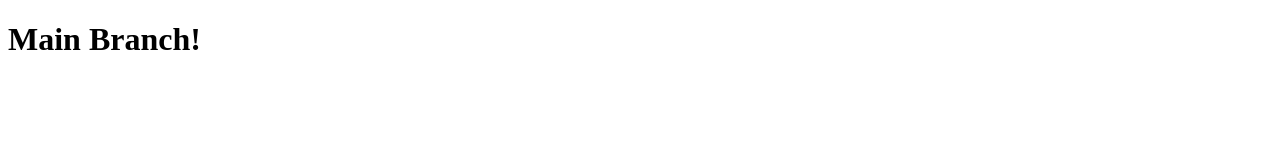
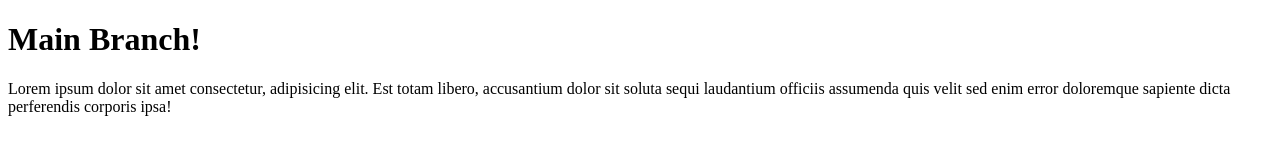
Before and after one commit to aminulislam2002/github-branch-test, a plain HTML site: page index.html in a window 1280 px wide. Drawn offline with Linux system fonts and the light colour scheme.

Commit message:
second commit

```diff
--- a/index.html
+++ b/index.html
@@ -8,5 +8,9 @@
   </head>
   <body>
     <h1>Main Branch!</h1>
+    <p>
+      Lorem ipsum dolor sit amet consectetur, adipisicing elit. Est totam libero, accusantium dolor sit soluta sequi
+      laudantium officiis assumenda quis velit sed enim error doloremque sapiente dicta perferendis corporis ipsa!
+    </p>
   </body>
 </html>
```
